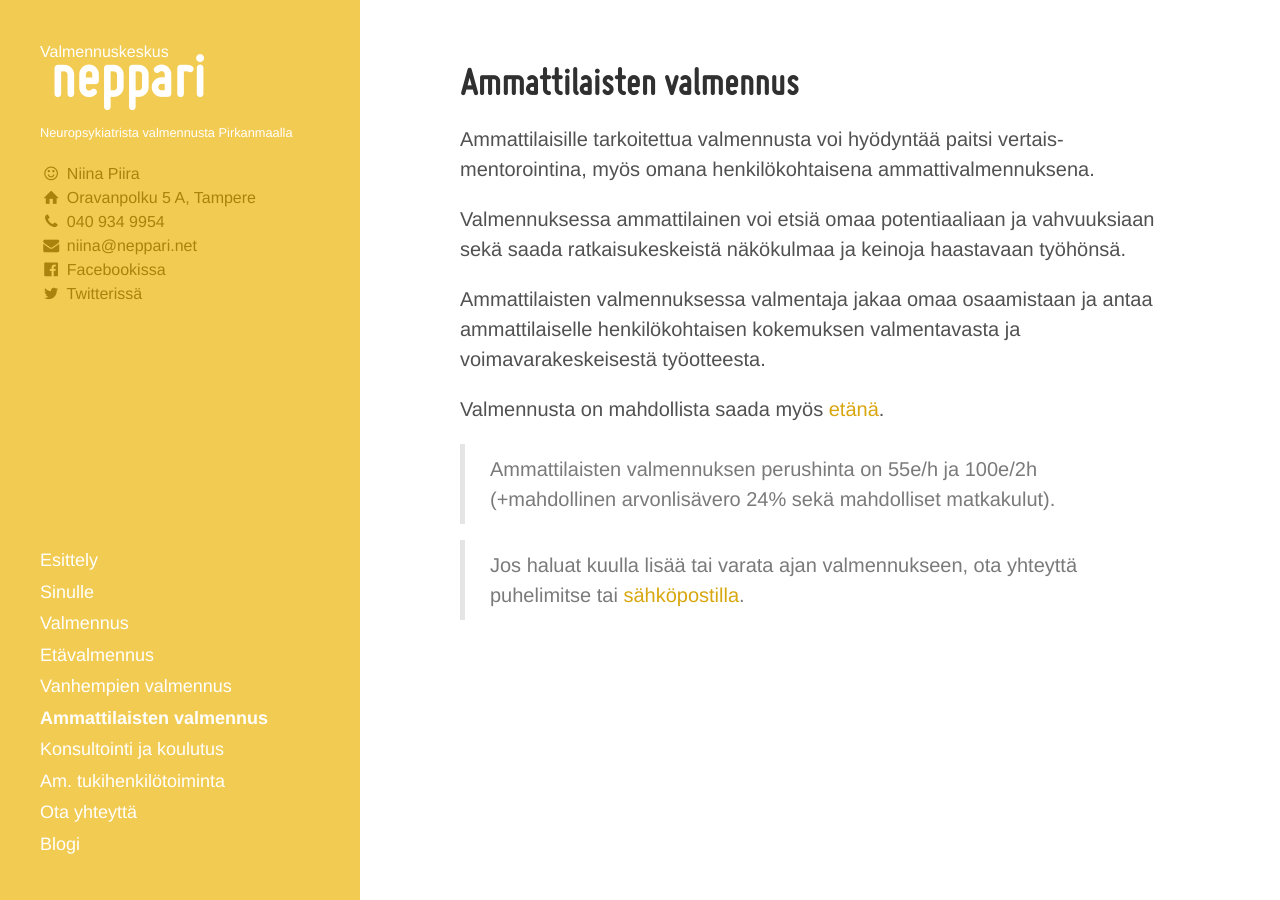
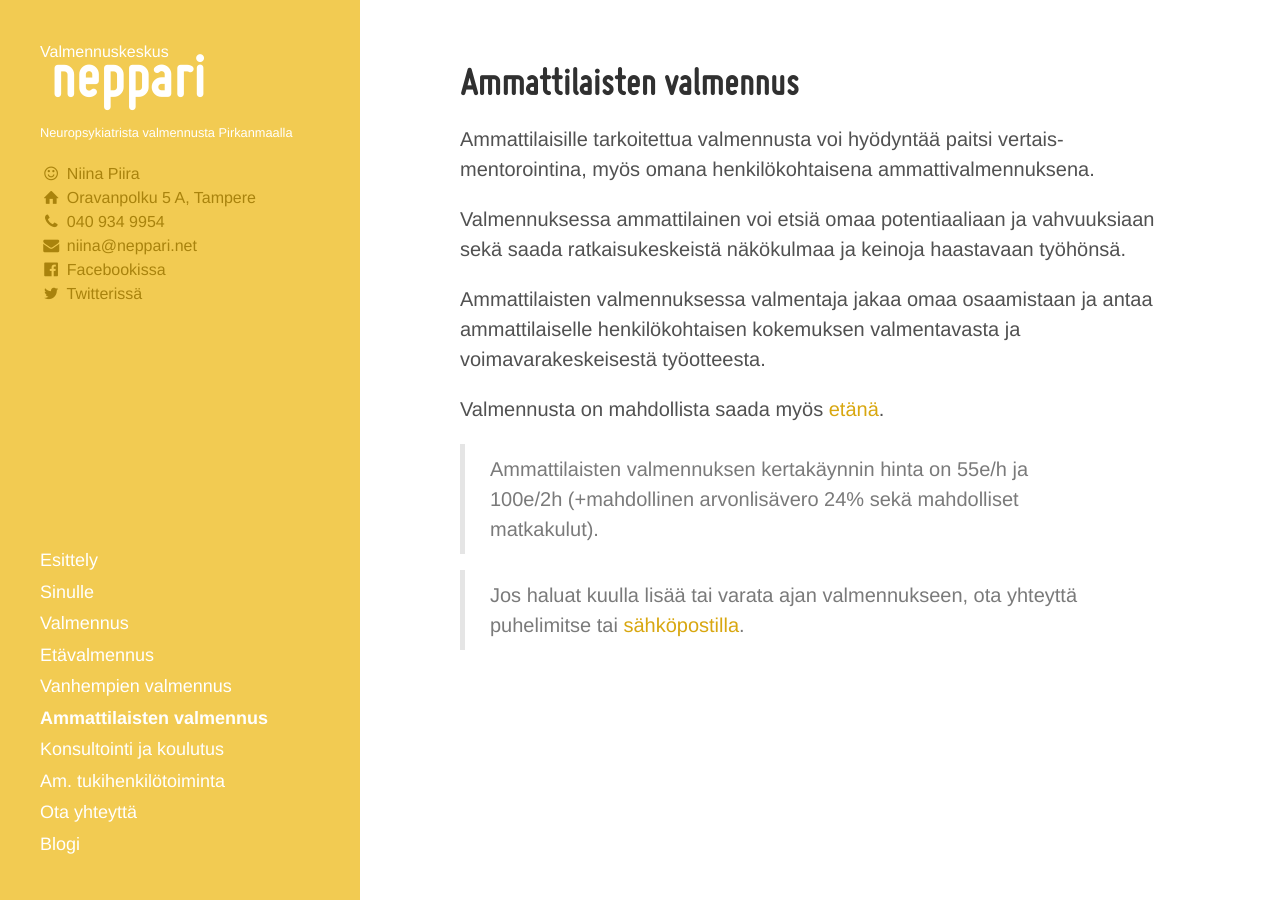
Before and after one commit to niinapiira/neppari.net, a Jekyll site: the page built from ammattilaisten-valmennus.md, in a window 1280 px wide. Built offline with Jekyll 4.4.1, drawn with Linux system fonts in a browser that asks for light colours.

Commit message:
Updated ammattilaisten-valmennus.md

```diff
--- a/ammattilaisten-valmennus.md
+++ b/ammattilaisten-valmennus.md
@@ -14,6 +14,6 @@
 
 Valmennusta on mahdollista saada myös [etänä](/etavalmennus).
 
-> Ammattilaisten valmennuksen perushinta on 55e/h ja 100e/2h (+mahdollinen arvonlisävero 24% sekä mahdolliset matkakulut).
+> Ammattilaisten valmennuksen kertakäynnin hinta on 55e/h ja 100e/2h (+mahdollinen arvonlisävero 24% sekä mahdolliset matkakulut).
 
 > Jos haluat kuulla lisää tai varata ajan valmennukseen, ota yhteyttä puhelimitse tai [sähköpostilla](/ota-yhteytta).
```
